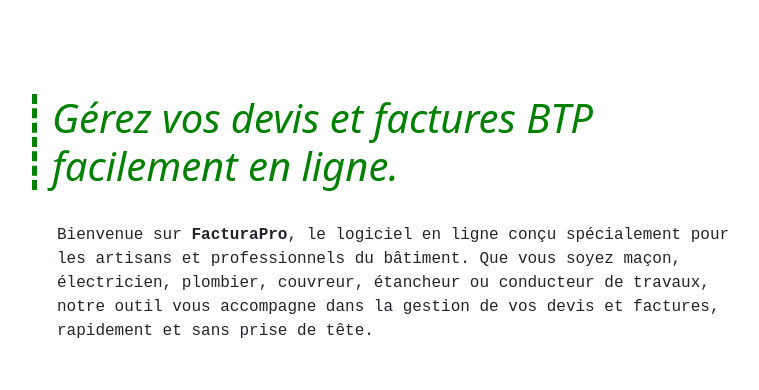
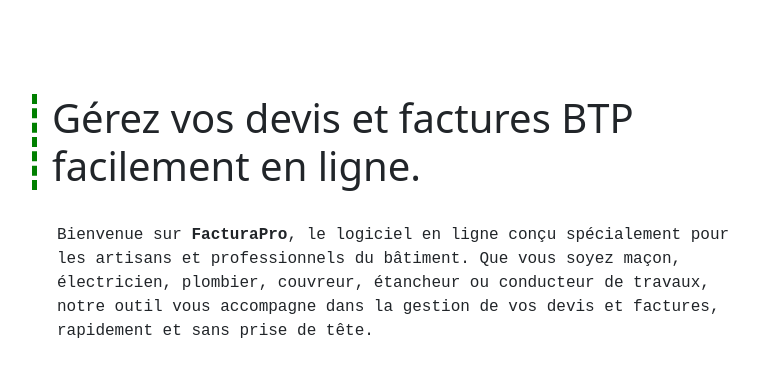
Before and after one commit to makan-dianka/InvoiceApp, a Django app: page / in a window 1280 px wide. Shown: the part 56-446 px from the top of the page, without its empty margins (240-999 px from the left). Run offline with Django 5.2, Linux system fonts and the light colour scheme; parts of the project's set-up code (start-up, migrations or seed data) failed here and were passed over.

Commit message:
remove green color and italic font familly

```diff
--- a/static/css/main.css
+++ b/static/css/main.css
@@ -26,8 +26,8 @@
 }
 
 .main-top .dash-title {
-    color: green;
-    font-style: italic;
+
+
     border-left: 5px green dashed;
     padding-left: 15px;
 }
```
